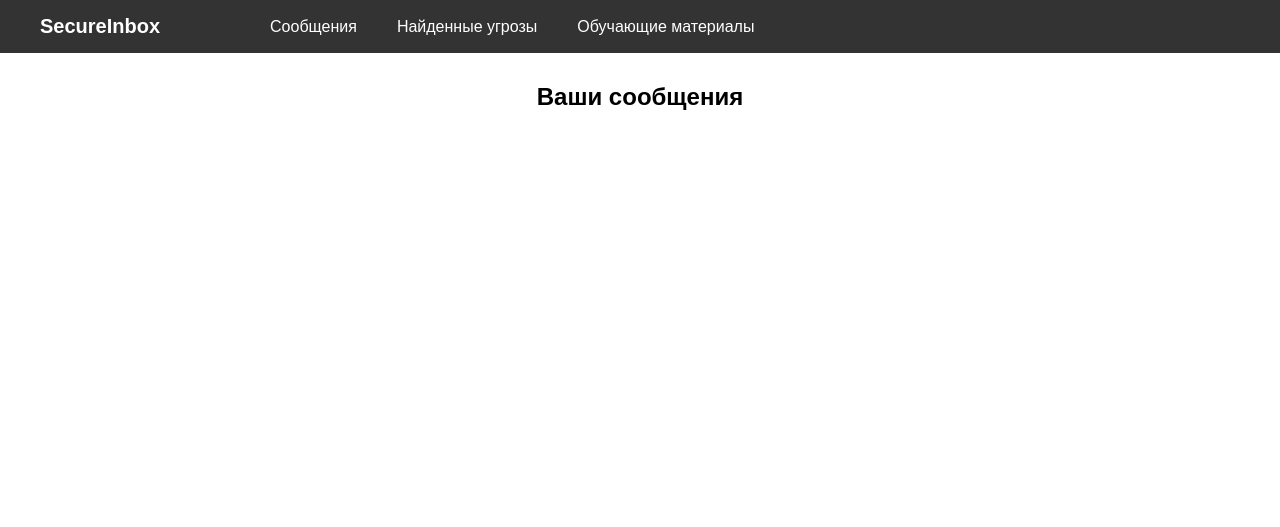
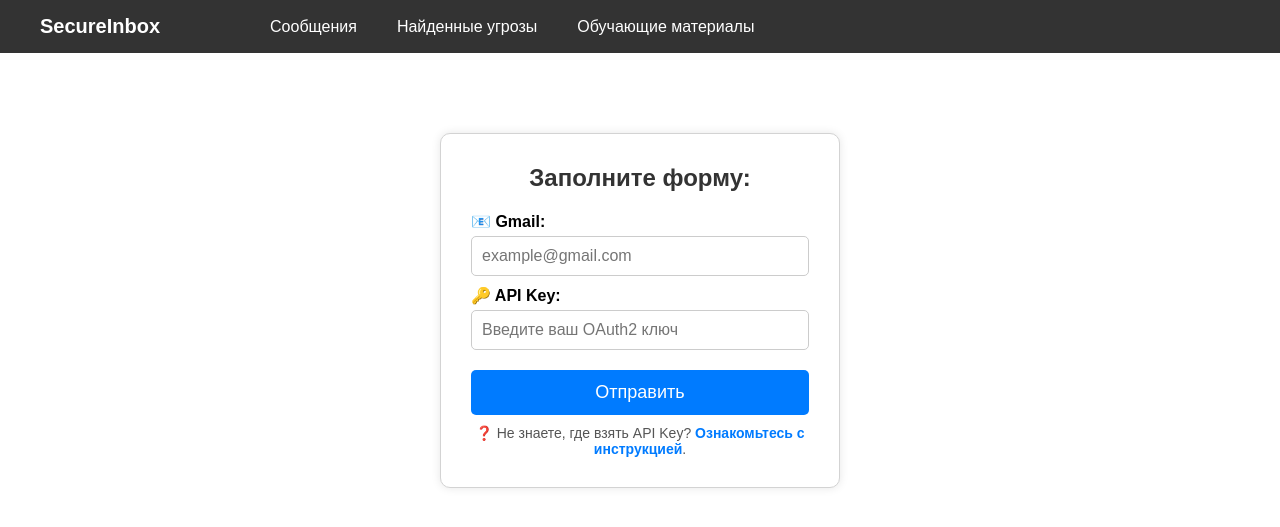
Before and after one commit to CapsamunStepan/DetectSpamAndPhishing, a Django app: page /messages/ in a window 1280 px wide. Shown: the top 527 px of the page. Run offline with Django 4.2, Linux system fonts and the light colour scheme.

Commit message:
added forms and help page

```diff
--- a/DetectSpamAndPhishing/DetectSpamAndPhishing/settings.py
+++ b/DetectSpamAndPhishing/DetectSpamAndPhishing/settings.py
@@ -122,3 +122,7 @@ STATIC_URL = 'static/'
 # https://docs.djangoproject.com/en/4.2/ref/settings/#default-auto-field
 
 DEFAULT_AUTO_FIELD = 'django.db.models.BigAutoField'
+
+EMAIL_HOST = 'smtp.gmail.com'
+EMAIL_PORT = 587
+EMAIL_USE_TLS = True
--- /dev/null
+++ b/DetectSpamAndPhishing/messages/forms.py
@@ -0,0 +1,6 @@
+from django import forms
+
+
+class GmailCredentialsForm(forms.Form):
+    gmail = forms.CharField(label='Email', widget=forms.TextInput(attrs={'class': 'form-control'}))
+    oauth2_key = forms.CharField(label='API Key', widget=forms.TextInput(attrs={'class': 'form-control'}))
--- a/DetectSpamAndPhishing/messages/static/messages/css/styles.css
+++ b/DetectSpamAndPhishing/messages/static/messages/css/styles.css
@@ -110,7 +110,7 @@ nav ul li a:hover {
     margin: 10px;
     border-radius: 8px;
     width: 30%;
-    box-shadow: 0px 0px 10px rgba(0, 0, 0, 0.1);
+    box-shadow: 0 0 10px rgba(0, 0, 0, 0.1);
 }
 
 .feature p {
@@ -157,3 +157,147 @@ nav ul li a:hover {
     display: flex;
     justify-content: center;
 }
+
+.form-container {
+    background: white;
+    padding: 30px;
+    margin-top: 50px;
+    border-radius: 10px;
+    border: 1px solid lightgrey;
+    box-shadow: 0 0 10px rgba(0, 0, 0, 0.1);
+    text-align: center;
+    width: 100%;
+    max-width: 400px;
+    transition: ease-in-out 0.3s;
+}
+
+.form-container:hover {
+    border: 1px solid lightblue;
+    box-shadow: 0 0 10px rgba(173, 216, 230, 0.9);
+}
+
+.form-container h2 {
+    margin-bottom: 20px;
+    color: #333;
+}
+
+label {
+    display: block;
+    text-align: left;
+    font-weight: bold;
+    margin-top: 10px;
+}
+
+.form-control {
+    width: 100%;
+    padding: 10px;
+    margin-top: 5px;
+    border: 1px solid #ccc;
+    border-radius: 5px;
+    font-size: 16px;
+}
+
+.form-control:focus {
+    outline: none;
+    border-color: #007BFF;
+    box-shadow: 0 0 5px rgba(0, 123, 255, 0.5);
+}
+
+.form-container .btn {
+    display: block;
+    width: 100%;
+    padding: 12px;
+    margin-top: 20px;
+    background: #007BFF;
+    color: white;
+    border: none;
+    border-radius: 5px;
+    font-size: 18px;
+    cursor: pointer;
+    transition: 0.3s;
+}
+
+.form-container .btn:hover {
+    background: #0056b3;
+}
+
+/* Стили для модального окна */
+.modal {
+    position: fixed;
+    top: 0;
+    left: 0;
+    width: 100%;
+    height: 100%;
+    background: rgba(0, 0, 0, 0.5);
+    display: flex;
+    justify-content: center;
+    align-items: center;
+    opacity: 1;
+    transition: opacity 0.5s ease-in-out;
+}
+
+.modal-content {
+    background: white;
+    padding: 20px;
+    border-radius: 10px;
+    box-shadow: 0 0 10px rgba(0, 0, 0, 0.2);
+    font-size: 18px;
+    font-weight: bold;
+    text-align: center;
+    color: #D32F2F;
+    position: relative;
+    width: 600px;
+}
+
+.modal p {
+    padding: 5px 0;
+}
+
+/* Крестик (закрытие) */
+.close {
+    position: absolute;
+    top: 10px;
+    right: 15px;
+    font-size: 24px;
+    cursor: pointer;
+    color: #D32F2F;
+}
+
+.close:hover {
+    color: black;
+}
+
+/* Фото */
+.warning-img {
+    width: 100px;
+    height: 100px;
+    margin-bottom: 10px;
+}
+
+/* Ссылка */
+.modal-content a {
+    color: #007BFF;
+    text-decoration: none;
+    font-weight: bold;
+}
+
+.modal-content a:hover {
+    text-decoration: underline;
+}
+
+.help-text {
+    font-size: 14px;
+    text-align: center;
+    margin-top: 10px;
+    color: #555;
+}
+
+.help-text a {
+    color: #007bff;
+    text-decoration: none;
+    font-weight: bold;
+}
+
+.help-text a:hover {
+    text-decoration: underline;
+}
--- /dev/null
+++ b/DetectSpamAndPhishing/messages/static/messages/js/script.js
@@ -0,0 +1,13 @@
+document.addEventListener("DOMContentLoaded", function () {
+    setTimeout(() => {
+        closeModal();
+    }, 8000); // Закрытие через 3 секунды
+});
+
+function closeModal() {
+    let modal = document.getElementById("modal");
+    modal.style.opacity = "0";
+    setTimeout(() => {
+        modal.style.display = "none";
+    }, 500); // Плавное исчезновение
+}
--- a/DetectSpamAndPhishing/messages/templates/base.html
+++ b/DetectSpamAndPhishing/messages/templates/base.html
@@ -21,6 +21,9 @@
         </ul>
     </nav>
 </header>
+
 {% block main_content %}{% endblock %}
+
+<script src="{% static 'messages/js/script.js' %}"></script>
 </body>
 </html>
--- /dev/null
+++ b/DetectSpamAndPhishing/messages/templates/messages/help.html
@@ -0,0 +1,6 @@
+{% extends 'base.html' %}
+{% load static %}
+{% block title %}Help{% endblock %}
+{% block main_content %}
+    страница помощи
+{% endblock %}
--- a/DetectSpamAndPhishing/messages/templates/messages/messages_list.html
+++ b/DetectSpamAndPhishing/messages/templates/messages/messages_list.html
@@ -1,7 +1,58 @@
 {% extends 'base.html' %}
+{% load static %}
 {% block title %}Главная{% endblock %}
 {% block main_content %}
     <div class="main-content">
-        <h2>Ваши сообщения</h2>
+        <!-- Модальное окно -->
+        {% if false %}
+            <div id="modal" class="modal">
+                <div class="modal-content">
+                    <span class="close" onclick="closeModal()">×</span>
+                    <img src="{% static 'messages/img/warning.png' %}" alt="Warning" class="warning-img">
+                    <p>Никому не передавайте OAuth2-ключ от вашей почты</p>
+                    <p>Если вы считаете, что ваш ключ был скомпрометирован, <br> <a
+                            href="https://myaccount.google.com/security-checkup" target="_blank">отключите его здесь</a>.
+                    </p>
+                </div>
+            </div>
+        {% endif %}
+
+        <div class="inbox">
+            {% if got_messages %}
+                <h2>Ваши сообщения</h2>
+                {% for email_id, email_info in messages %}
+                    <div class="message">
+                        <p>From: {{ email_info.From }}</p>
+                        <p>Subject: {{ email_info.Subject }}</p>
+                        <p>Date: {{ email_info.Date }}</p>
+                        <p>Body: {{ email_info.Body }}</p>
+                    </div>
+                {% endfor %}
+            {% else %}
+                <div class="centered">
+                    <div class="form-container">
+                        <h2>Заполните форму:</h2>
+
+                        <form action="#" method="post">
+                            <label for="id_gmail">📧 Gmail:</label>
+                            <input type="email" name="gmail" class="form-control" required id="id_gmail"
+                                   placeholder="example@gmail.com">
+
+                            <label for="id_oauth2_key">🔑 API Key:</label>
+                            <input type="text" name="oauth2_key" class="form-control" required id="id_oauth2_key"
+                                   placeholder="Введите ваш OAuth2 ключ">
+                            {% csrf_token %}
+                            <button type="submit" class="btn">Отправить</button>
+                        </form>
+                        <p class="help-text">
+                            ❓ Не знаете, где взять API Key?
+                            <a href="{% url 'messages:help' %}" target="_blank">Ознакомьтесь с инструкцией</a>.
+                        </p>
+                    </div>
+
+                </div>
+
+            {% endif %}
+        </div>
     </div>
 {% endblock %}
--- a/DetectSpamAndPhishing/messages/urls.py
+++ b/DetectSpamAndPhishing/messages/urls.py
@@ -6,4 +6,5 @@ app_name = 'messages'
 urlpatterns = [
     path('', views.index, name='index'),
     path('messages/', views.messages_list, name='messages'),
+    path('help/', views.help2OAuth2Key, name='help'),
 ]
--- a/DetectSpamAndPhishing/messages/views.py
+++ b/DetectSpamAndPhishing/messages/views.py
@@ -1,4 +1,6 @@
+import time
 from django.shortcuts import render
+from .forms import GmailCredentialsForm
 
 
 # Create your views here.
@@ -7,8 +9,31 @@ def index(request):
 
 
 def messages_list(request):
-    return render(request, 'messages/messages_list.html')
+    got_messages = False
+    messages = {}
+    if request.method == "POST":
+        form = GmailCredentialsForm(request.POST)
+        if form.is_valid():
+            cd = form.cleaned_data
+            email = cd['gmail']
+            password = cd['oauth2_key']
+            # time.sleep(1)
+            messages = read_emails(email, password)
+            if messages:
+                got_messages = True
+                messages = dict(reversed(list(messages.items())))
+    else:
+        form = GmailCredentialsForm()
+    return render(request,
+                  'messages/messages_list.html',
+                  {'messages': messages,
+                   'got_messages': got_messages,
+                   'form': form})
 
 
 def concrete_message(request):
     return None
+
+
+def help2OAuth2Key(request):
+    return render(request, 'messages/help.html')
```
Also changed, not shown: DetectSpamAndPhishing/messages/static/messages/img/warning.png (added).
